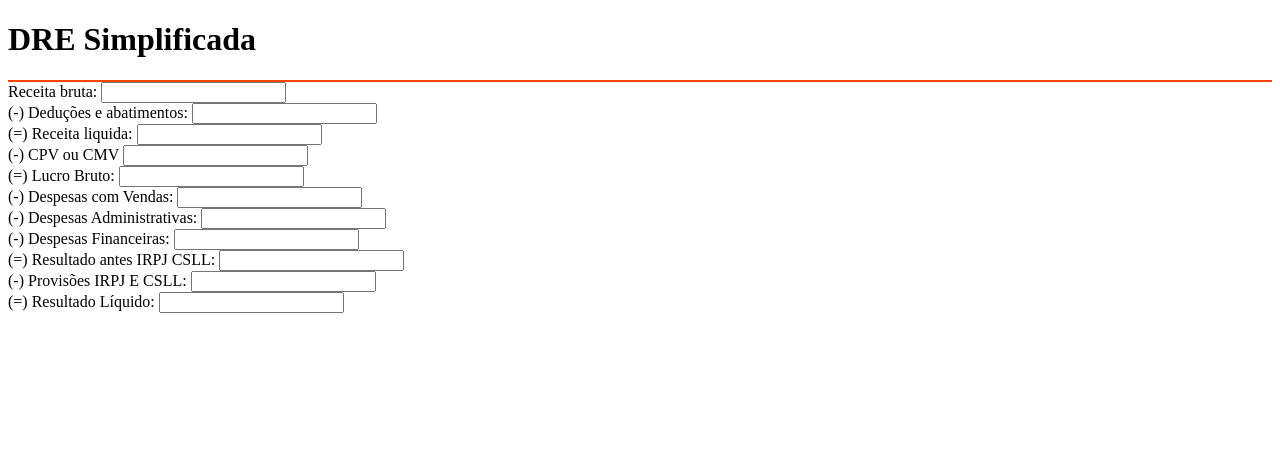
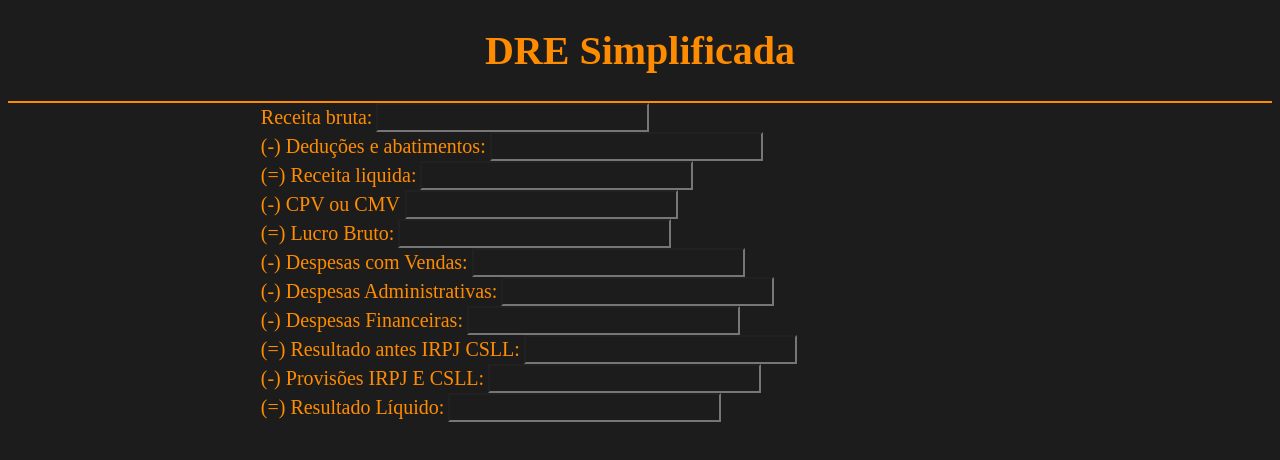
Before and after one commit to Isaacmag97/DREsimplificado, a plain HTML site: page index.html in a window 1280 px wide. Drawn offline with Linux system fonts and the light colour scheme.

Commit message:
Buscando um designe

```diff
--- a/index.html
+++ b/index.html
@@ -9,7 +9,7 @@
 </head>
 <body>
     <header>
-        <div><h1 class="title">DRE Simplificada</h1></div>
+            <h1 class="title">DRE Simplificada</h1>
     </header>
     <main>
         <div class="containerForm">
--- a/style.css
+++ b/style.css
@@ -1,10 +1,27 @@
 *{
     padding: none;
     text-decoration: none;
+    background: #1C1C1C;
+}
+
+.title{
+    text-align: center;
+    color: #FF8C00;
+    font-size: 40px;
 }
 
 .containerForm{
-    border-top: 2px solid #FF4500;
-    margin: top 30px;
+    border-top: 2px solid #FF8C00;
+    justify-content: center;
+}
 
+.itens{
+    margin-left: 20%;
+    color: #FF8C00;
+    font-size: 20px;
 }
+
+input{
+    color: #FF8C00;
+    font-size: 20px;
+}
```
